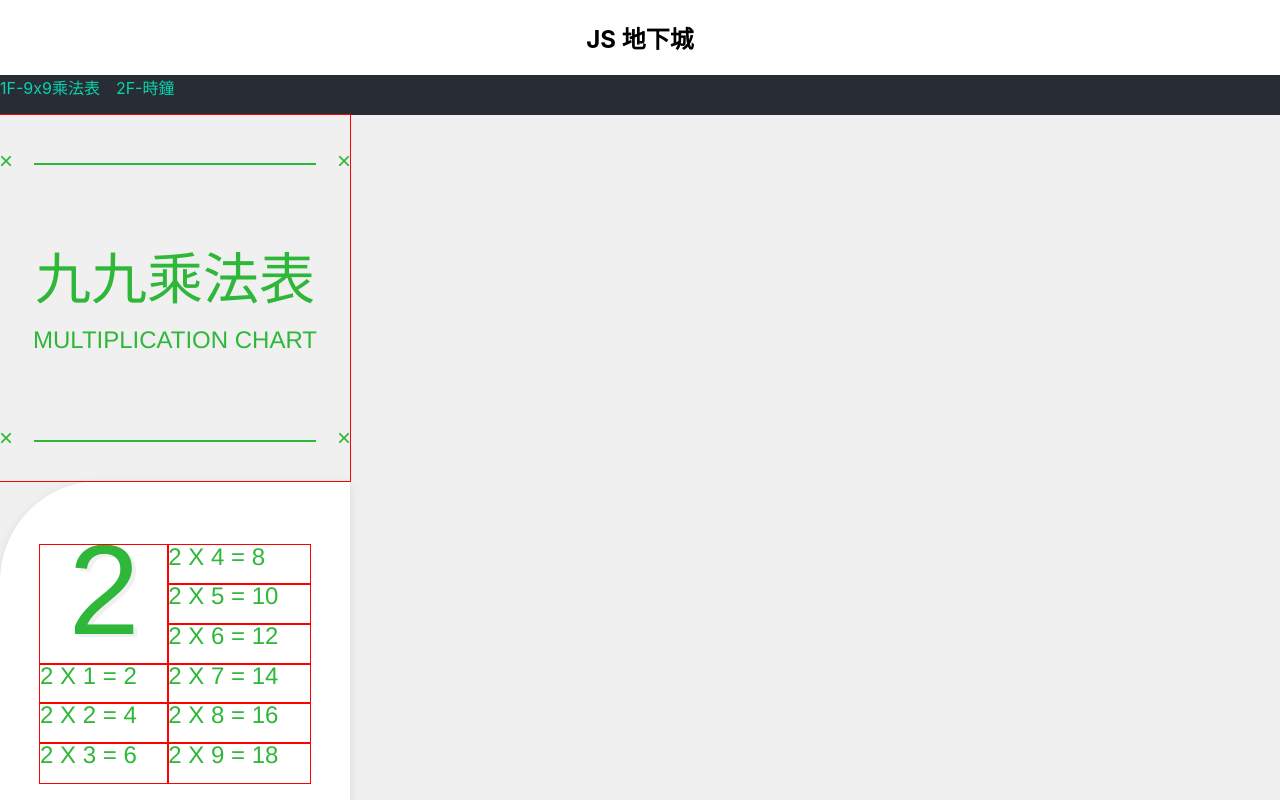
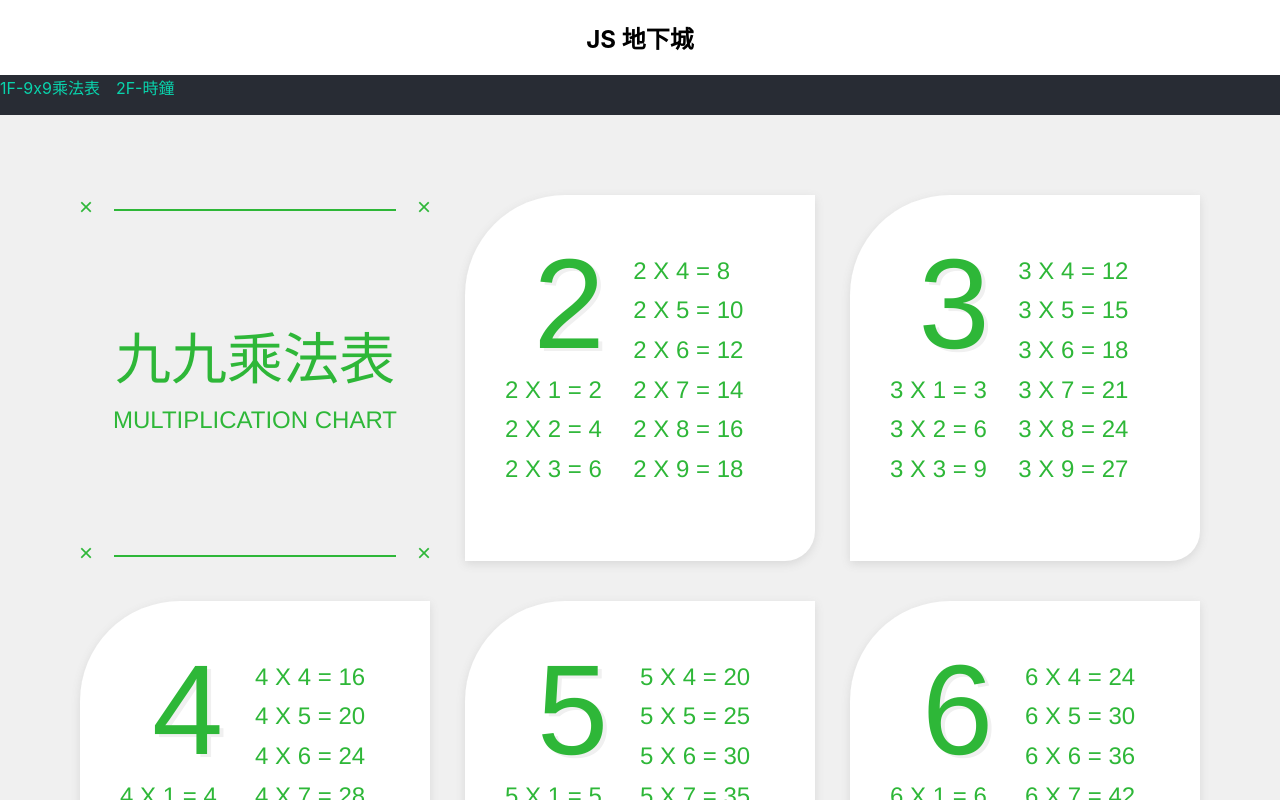
Before and after one commit to Yang-025/js-underground, a React (Create React App) app in the folder js-underground-app/: page /1f in a window 1280 px wide. Shown: the top 800 px of the page. Built offline with nearby package versions, Linux system fonts and the light colour scheme.

Commit message:
整體排版

```diff
--- a/js-underground-app/src/APP1F/MultiplicationCard.scss
+++ b/js-underground-app/src/APP1F/MultiplicationCard.scss
@@ -18,7 +18,6 @@
   display: flex;
   flex-direction: column;
   flex-wrap: wrap;
-  justify-content: space-around;
 
   &__title {
     font-size: 128px;
@@ -26,16 +25,16 @@
 
     text-shadow: 4px 3px 0px $color1;
 
-    // 文字要對齊上方 方法一
+    /* 文字要對齊上方 方法一 */
     // display: flex;
     // align-items: flex-end;
     // justify-content: center;
 
-    // 文字要對齊上方 方法二
+    /* 文字要對齊上方 方法二 */
     line-height: 90px;
 
     // 輔助線
-    outline: 1px solid red;
+    // outline: 1px solid red;
   }
   &__formula {
     font-size: 24px;
@@ -44,6 +43,6 @@
     height: calc(100% / 6);
 
     // 輔助線
-    outline: 1px solid red;
+    // outline: 1px solid red;
   }
 }
--- a/js-underground-app/src/APP1F/MultiplicationChart.scss
+++ b/js-underground-app/src/APP1F/MultiplicationChart.scss
@@ -1,16 +1,42 @@
-@import 'APP1F/_colors.scss';
+@import "APP1F/_colors.scss";
 
-
-
-.multiplication-chart-container {
+.multiplication-chart {
+  &__container {
     width: 1280px;
     // 置中
     margin: 0 auto;
-
     background-color: $color1;
   }
-.wrapper {
+
+  &__items {
+    padding: 80px;
+    box-sizing: border-box;
     background-color: $color1;
+    display: flex;
+    flex-wrap: wrap;
+    justify-content: space-between;
+
+    /* 方法一 第七個以前都加上margin-bottom */
+    // 第七個以前都加上margin-bottom
+    // &__item:not(:nth-of-type(n+7)) {
+    //   margin-bottom: 40px;
+    //   outline: 1px solid blue;
+    // }
+    /* 方法一 第七個以前都加上margin-bottom */
+
+    /* 方法二 自動算出最後一行不要加margin */
+    // 選到最後一欄
+    &__item {
+      margin-bottom: 40px;
+    }
+    &__item:nth-of-type(3n+1):nth-last-of-type(-n+3),
+    &__item:nth-of-type(3n+1):nth-last-of-type(-n+3) ~ .multiplication-chart__items__item {
+      margin-bottom: 0px;
+      // 輔助線
+      // outline: 1px solid blueviolet;
+    }
+    /* 方法二 自動算出最後一行不要加margin */
+  }
 }
 
 footer {
@@ -23,7 +49,7 @@ footer {
   // 右邊留白
   padding-right: 85px;
 
-    font-family: 'Helvetica Neue';
+  font-family: "Helvetica Neue";
   font-size: 1rem;
   color: $color1;
 }
--- a/js-underground-app/src/APP1F/MultiplicationChart.tsx
+++ b/js-underground-app/src/APP1F/MultiplicationChart.tsx
@@ -5,20 +5,22 @@ import MultiplicationCard from './MultiplicationCard';
 
 
 const MultiplicationChart: React.FC = () => {
-    const cardsArray = Array.from(Array(9).keys()).filter(x => x > 0).map(cardIndex => {
-        return <MultiplicationCard number={cardIndex + 1} />;
-    });
-    return (
-        <div className="multiplication-chart-container">
-            <div className="multiplication-chart-wrapper">
-                <MultiplicationTitle />
-                {cardsArray}
+  return (
+    <div className="multiplication-chart__container">
+      <div className="multiplication-chart__items">
+        {Array.from(Array(9).keys()).map(cardIndex => {
+          const renderComponent  = cardIndex === 0 ? <MultiplicationTitle /> : <MultiplicationCard number={cardIndex + 1} />;
+          return (
+            <div className="multiplication-chart__items__item">
+              {renderComponent}
             </div>
+          )
+        })}
+      </div>
+      <footer><p>Copyright © 2019 HexSchool. All rights reserved.</p></footer>
+    </div>
 
-            {/* <footer><p>Copyright © 2019 HexSchool. All rights reserved.</p></footer> */}
-        </div>
-
-    );
+  );
 }
 
 export default MultiplicationChart;
--- a/js-underground-app/src/APP1F/MultiplicationTitle.scss
+++ b/js-underground-app/src/APP1F/MultiplicationTitle.scss
@@ -6,10 +6,11 @@
   box-sizing: border-box;
 
   color: $color4;
-  outline: 1px solid red;
+  // 輔助線
+  // outline: 1px solid red;
   display: flex;
   flex-direction: column;
-  justify-content: space-around;
+  justify-content: space-between;
 
   &__deco-line {
     > span {
```
Also changed, not shown: 5 other files (tests, documents, lock files or other folders). Lines whose indentation alone changed are shown as unchanged.
